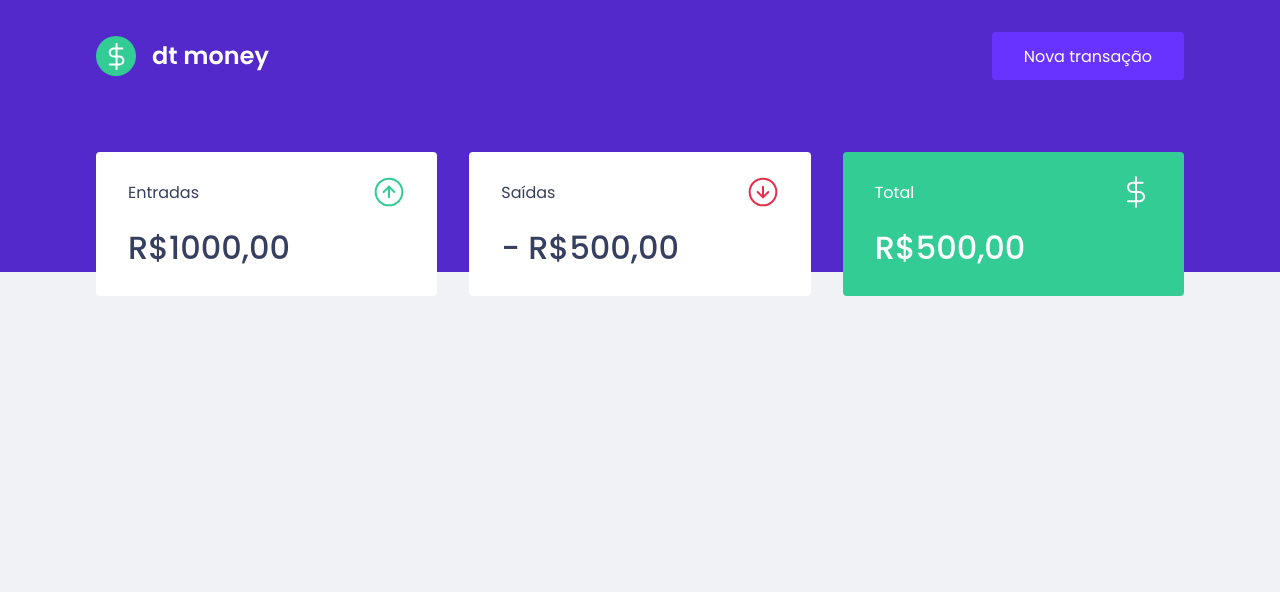
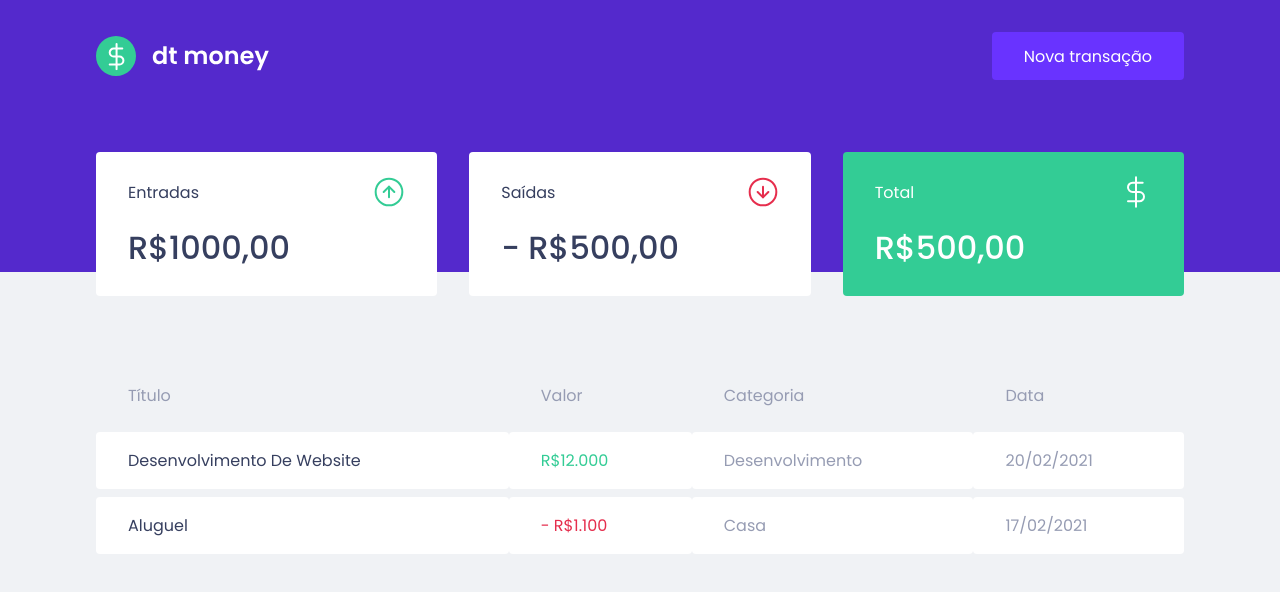
Before and after one commit to djunior97/dt-money, a React (Create React App) app: page / in a window 1280 px wide. Shown: the top 592 px of the page. Built offline with nearby package versions, Linux system fonts and the light colour scheme; no server answers; what miragejs would draw is missing.

Commit message:
feat: add transactions table to dashboard

```diff
--- a/src/components/Dashboard/index.tsx
+++ b/src/components/Dashboard/index.tsx
@@ -1,4 +1,5 @@
 import { Summary } from "components/Summary";
+import { TransactionsTable } from "components/TransactionsTable";
 
 import { Container } from "./styles";
 
@@ -6,6 +7,7 @@ export function Dashboard() {
   return (
     <Container>
       <Summary />
+      <TransactionsTable />
     </Container>
   );
 }
```
